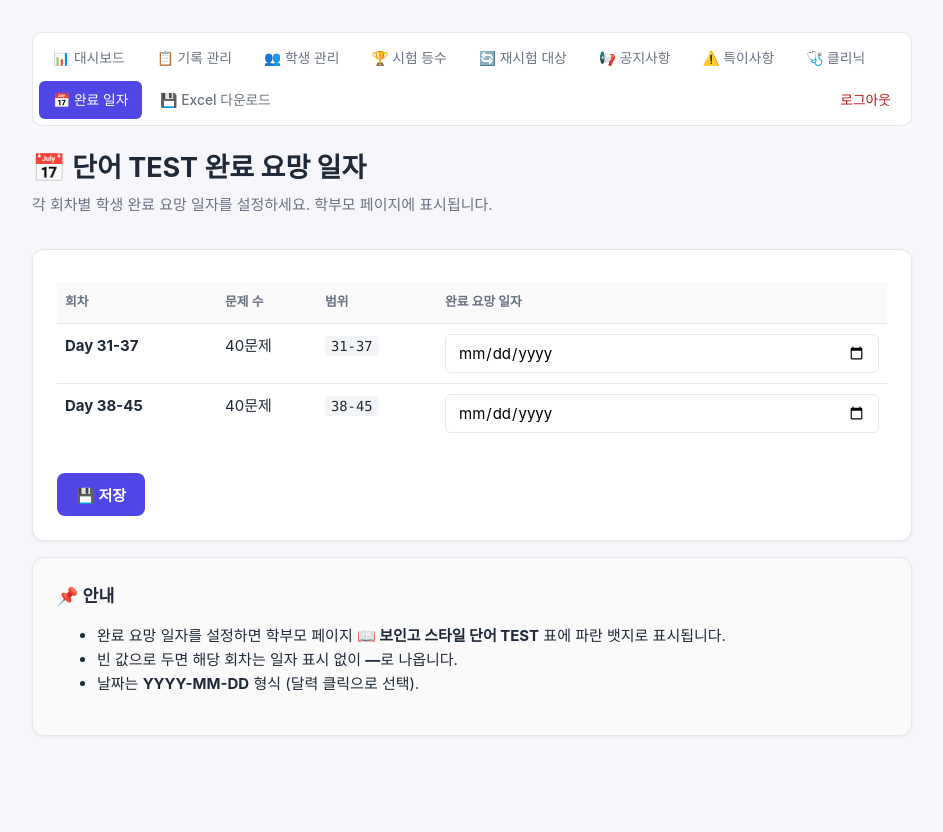
After one commit to hernameisheather/Boin_theopen, a Flask app: page /admin/deadlines in a window 1280 px wide. The commit adds this page. Shown: the whole page, without its empty margins (168-1111 px from the left). Run offline with Flask 3, Linux system fonts and the light colour scheme; the visitor is signed in with stand-in values (Sample User, id 1).

Commit message:
Restructure word test: 2 boingo rounds (Day 31-37, 38-45) + legacy history + deadlines

```diff
--- a/app.py
+++ b/app.py
@@ -375,12 +375,47 @@ _TERM_MIGRATION_MARKER = os.path.join(DATA_DIR, ".term_migration_v1.json")
 
 
 # ─── 단어 시험 회차 정의 ──────────────────────────────────
-WORD_TEST_ROUNDS = [
+# 보인고 스타일 단어 TEST — 모든 학생 페이지에 표시되는 메인 2회차
+BOINGO_WORD_ROUNDS = [
+    {"label": "Day 31-37", "range": "31-37", "questions": 40, "key": "day_31_37"},
+    {"label": "Day 38-45", "range": "38-45", "questions": 40, "key": "day_38_45"},
+]
+
+# 이전 개별 회차 — 이력이 있는 학생 페이지에만 개별 표시
+LEGACY_WORD_ROUNDS = [
     {"label": "1회차", "range": "31-34"},
     {"label": "2회차", "range": "35-38"},
     {"label": "3회차", "range": "39-42"},
     {"label": "4회차", "range": "43-45"},
 ]
+
+# 기존 코드 호환용 (retake 등 공통 로직 재사용)
+WORD_TEST_ROUNDS = BOINGO_WORD_ROUNDS
+
+
+# ─── 시험별 완료 요망 일자 관리 ────────────────────────
+TEST_DEADLINES_FILE = os.path.join(DATA_DIR, "test_deadlines.json")
+
+
+def load_test_deadlines():
+    """{'day_31_37': 'YYYY-MM-DD', ...} 반환. 파일 없으면 빈 dict."""
+    import json
+    if not os.path.exists(TEST_DEADLINES_FILE):
+        return {}
+    try:
+        with open(TEST_DEADLINES_FILE, "r", encoding="utf-8") as f:
+            data = json.load(f)
+        return {str(k): str(v) for k, v in data.items()}
+    except Exception as e:
+        print(f"[WARN] Load deadlines failed: {e}")
+        return {}
+
+
+def save_test_deadlines(deadlines):
+    import json
+    os.makedirs(DATA_DIR, exist_ok=True)
+    with open(TEST_DEADLINES_FILE, "w", encoding="utf-8") as f:
+        json.dump(deadlines, f, ensure_ascii=False, indent=2)
 
 
 def _record_matches_round(record, range_str):
@@ -692,51 +727,68 @@ def grade_retake(answers):
     }
 
 
+def _build_word_test_row(round_info, student_records, deadlines=None):
+    """단일 회차의 상태 정보를 계산 (내부 헬퍼)."""
+    matching = [r for r in student_records
+                if _record_matches_round(r, round_info["range"])]
+    matching.sort(key=lambda r: r.get("date", ""), reverse=True)
+    latest = matching[0] if matching else None
+    score_text = latest.get("score", "") if latest else None
+    numeric_score = _parse_score(score_text) if score_text else None
+    has_record = latest is not None
+    completed = has_record and _is_word_test_completed(score_text)
+    # 재시험 필요 판단
+    needs_retake = False
+    retake_reason = ""
+    if not has_record:
+        needs_retake = True
+        retake_reason = "미응시"
+    elif not completed:
+        needs_retake = True
+        retake_reason = "미완료"
+    elif numeric_score is not None and numeric_score <= 80:
+        needs_retake = True
+        retake_reason = f"{int(numeric_score) if numeric_score == int(numeric_score) else numeric_score}점 (≤80)"
+    retake_taken = latest.get("resolved", False) if latest else False
+    deadline = ""
+    if deadlines and "key" in round_info:
+        deadline = deadlines.get(round_info["key"], "")
+    return {
+        "label": round_info["label"],
+        "range": round_info["range"],
+        "questions": round_info.get("questions"),
+        "deadline": deadline,
+        "has_record": has_record,
+        "completed": completed,
+        "score": score_text,
+        "numeric_score": numeric_score,
+        "date": latest.get("date") if latest else None,
+        "feedback": latest.get("feedback") if latest else None,
+        "attempts": len(matching),
+        "needs_retake": needs_retake,
+        "retake_reason": retake_reason,
+        "retake_taken": retake_taken,
+    }
+
+
+def compute_boingo_word_test_status(student_records, deadlines=None):
+    """보인고 스타일 단어 TEST (Day 31-37, Day 38-45) 상태 — 전체 학생 표시용."""
+    return [_build_word_test_row(r, student_records, deadlines) for r in BOINGO_WORD_ROUNDS]
+
+
+def compute_legacy_word_test_status(student_records):
+    """이전 개별 회차 (31-34, 35-38, 39-42, 43-45) 상태 — 기록 있는 경우만 반환."""
+    result = []
+    for round_info in LEGACY_WORD_ROUNDS:
+        row = _build_word_test_row(round_info, student_records)
+        if row["has_record"]:
+            result.append(row)
+    return result
+
+
+# 하위 호환 (retake page 등에서 사용)
 def compute_word_test_status(student_records):
-    """특정 학생의 기록에서 단어시험 회차별 상태 계산.
-    같은 회차에 여러 기록이 있으면 가장 최근 날짜 기록을 사용.
-    상태 분류:
-      - completed: 기록 있음 + 점수가 '미완료' 등이 아닌 경우
-      - has_record: 기록이 존재 (점수 무관)
-    """
-    result = []
-    for round_info in WORD_TEST_ROUNDS:
-        matching = [r for r in student_records
-                    if _record_matches_round(r, round_info["range"])]
-        matching.sort(key=lambda r: r.get("date", ""), reverse=True)
-        latest = matching[0] if matching else None
-        score_text = latest.get("score", "") if latest else None
-        numeric_score = _parse_score(score_text) if score_text else None
-        has_record = latest is not None
-        completed = has_record and _is_word_test_completed(score_text)
-        # 재시험 필요 판단: 미응시(기록 없음) or 미완료 or 80점 이하
-        needs_retake = False
-        retake_reason = ""
-        if not has_record:
-            needs_retake = True
-            retake_reason = "미응시"
-        elif not completed:
-            needs_retake = True
-            retake_reason = "미완료"
-        elif numeric_score is not None and numeric_score <= 80:
-            needs_retake = True
-            retake_reason = f"{int(numeric_score) if numeric_score == int(numeric_score) else numeric_score}점 (≤80)"
-        retake_taken = latest.get("resolved", False) if latest else False
-        result.append({
-            "label": round_info["label"],
-            "range": round_info["range"],
-            "has_record": has_record,
-            "completed": completed,
-            "score": score_text,
-            "numeric_score": numeric_score,
-            "date": latest.get("date") if latest else None,
-            "feedback": latest.get("feedback") if latest else None,
-            "attempts": len(matching),
-            "needs_retake": needs_retake,
-            "retake_reason": retake_reason,
-            "retake_taken": retake_taken,
-        })
-    return result
+    return compute_boingo_word_test_status(student_records)
 
 
 # ─── 클리닉 자동 기록 (매주 화/목) ────────────────────────────
@@ -1105,9 +1157,16 @@ def my_page():
     my_flags.sort(key=lambda r: r["date"], reverse=True)
 
     # zone 계산 (모두 학기 필터된 items 기준)
-    word_tests = compute_word_test_status(items)
+    # 보인고 스타일 단어 TEST (Day 31-37, Day 38-45) — 전체 학생
+    deadlines = load_test_deadlines()
+    word_tests = compute_boingo_word_test_status(items, deadlines)
     word_tests_done = sum(1 for t in word_tests if t["completed"])
     word_tests_total = len(word_tests)
+
+    # 이전 개별 회차 — 기록 있는 학생만
+    legacy_word_tests = compute_legacy_word_test_status(items)
+    legacy_word_done = sum(1 for t in legacy_word_tests if t["completed"])
+    legacy_word_total = len(legacy_word_tests)
 
     review_records = compute_review_test_records(items)
     review_done = sum(1 for r in review_records if r["completed"])
@@ -1129,6 +1188,9 @@ def my_page():
         word_tests=word_tests,
         word_tests_done=word_tests_done,
         word_tests_total=word_tests_total,
+        legacy_word_tests=legacy_word_tests,
+        legacy_word_done=legacy_word_done,
+        legacy_word_total=legacy_word_total,
         review_records=review_records,
         review_done=review_done,
         review_total=review_total,
@@ -1368,6 +1430,28 @@ def admin():
 def admin_logout():
     session.pop("is_admin", None)
     return redirect(url_for("admin_login"))
+
+
+# ─── 라우트: 관리자 — 단어 TEST 완료 요망 일자 관리 ──────
+@app.route("/admin/deadlines", methods=["GET", "POST"])
+@admin_required
+def admin_deadlines():
+    if request.method == "POST":
+        deadlines = {}
+        for round_info in BOINGO_WORD_ROUNDS:
+            key = round_info["key"]
+            value = request.form.get(f"deadline_{key}", "").strip()
+            deadlines[key] = value
+        save_test_deadlines(deadlines)
+        flash("완료 요망 일자가 저장되었습니다.", "success")
+        return redirect(url_for("admin_deadlines"))
+
+    deadlines = load_test_deadlines()
+    return render_template(
+        "admin_deadlines.html",
+        rounds=BOINGO_WORD_ROUNDS,
+        deadlines=deadlines,
+    )
 
 
 # ─── 라우트: 관리자 — 기록 관리 ──────────────────────────────
--- a/static/style.css
+++ b/static/style.css
@@ -831,6 +831,21 @@ pre {
   font-weight: 700;
   border: 1px solid #6ee7b7;
 }
+.deadline-badge {
+  display: inline-block;
+  padding: 3px 10px;
+  border-radius: 999px;
+  background: #eff6ff;
+  color: #1e40af;
+  font-size: 0.82rem;
+  font-weight: 700;
+  border: 1px solid #93c5fd;
+}
+.legacy-word-card {
+  background: linear-gradient(135deg, #f9fafb 0%, #f3f4f6 100%);
+  border: 1px solid #d1d5db;
+}
+.legacy-word-card h2 { color: #4b5563; }
 
 .vocab-status-pending {
   display: inline-block;
--- a/templates/_admin_nav.html
+++ b/templates/_admin_nav.html
@@ -7,6 +7,7 @@
   <a href="{{ url_for('admin_announcements') }}" class="{% if request.endpoint == 'admin_announcements' %}active{% endif %}">📢 공지사항</a>
   <a href="{{ url_for('admin_flags') }}" class="{% if request.endpoint == 'admin_flags' %}active{% endif %}">⚠️ 특이사항</a>
   <a href="{{ url_for('admin_clinic') }}" class="{% if request.endpoint == 'admin_clinic' %}active{% endif %}">🩺 클리닉</a>
+  <a href="{{ url_for('admin_deadlines') }}" class="{% if request.endpoint == 'admin_deadlines' %}active{% endif %}">📅 완료 일자</a>
   <a href="{{ url_for('admin_download') }}">💾 Excel 다운로드</a>
   <a href="{{ url_for('admin_logout') }}" class="logout">로그아웃</a>
 </nav>
--- /dev/null
+++ b/templates/admin_deadlines.html
@@ -0,0 +1,57 @@
+{% extends "base.html" %}
+{% block title %}완료 요망 일자 관리{% endblock %}
+{% block content %}
+{% include "_admin_nav.html" %}
+
+<header class="page-header">
+  <div>
+    <h1>📅 단어 TEST 완료 요망 일자</h1>
+    <p class="muted small">각 회차별 학생 완료 요망 일자를 설정하세요. 학부모 페이지에 표시됩니다.</p>
+  </div>
+</header>
+
+<section class="card">
+  <form method="post" class="form">
+    <table class="records">
+      <thead>
+        <tr>
+          <th style="width:160px">회차</th>
+          <th style="width:100px">문제 수</th>
+          <th style="width:120px">범위</th>
+          <th>완료 요망 일자</th>
+        </tr>
+      </thead>
+      <tbody>
+        {% for r in rounds %}
+        <tr>
+          <td><b>{{ r.label }}</b></td>
+          <td>{{ r.questions }}문제</td>
+          <td><code>{{ r.range }}</code></td>
+          <td>
+            <input type="date" name="deadline_{{ r.key }}"
+                   value="{{ deadlines.get(r.key, '') }}"
+                   style="padding:8px 12px; border:1px solid #e5e7eb; border-radius:6px;">
+            {% if deadlines.get(r.key) %}
+            <button type="submit" formaction="{{ url_for('admin_deadlines') }}?clear={{ r.key }}"
+                    class="btn-mini" style="margin-left:8px;">지우기</button>
+            {% endif %}
+          </td>
+        </tr>
+        {% endfor %}
+      </tbody>
+    </table>
+    <div class="form-actions" style="margin-top:16px;">
+      <button type="submit" class="btn-primary">💾 저장</button>
+    </div>
+  </form>
+</section>
+
+<section class="card info">
+  <h2>📌 안내</h2>
+  <ul>
+    <li>완료 요망 일자를 설정하면 학부모 페이지 <b>📖 보인고 스타일 단어 TEST</b> 표에 파란 뱃지로 표시됩니다.</li>
+    <li>빈 값으로 두면 해당 회차는 일자 표시 없이 <b>—</b>로 나옵니다.</li>
+    <li>날짜는 <b>YYYY-MM-DD</b> 형식 (달력 클릭으로 선택).</li>
+  </ul>
+</section>
+{% endblock %}
```
Also changed, not shown: templates/student.html (+70 -8 lines).
